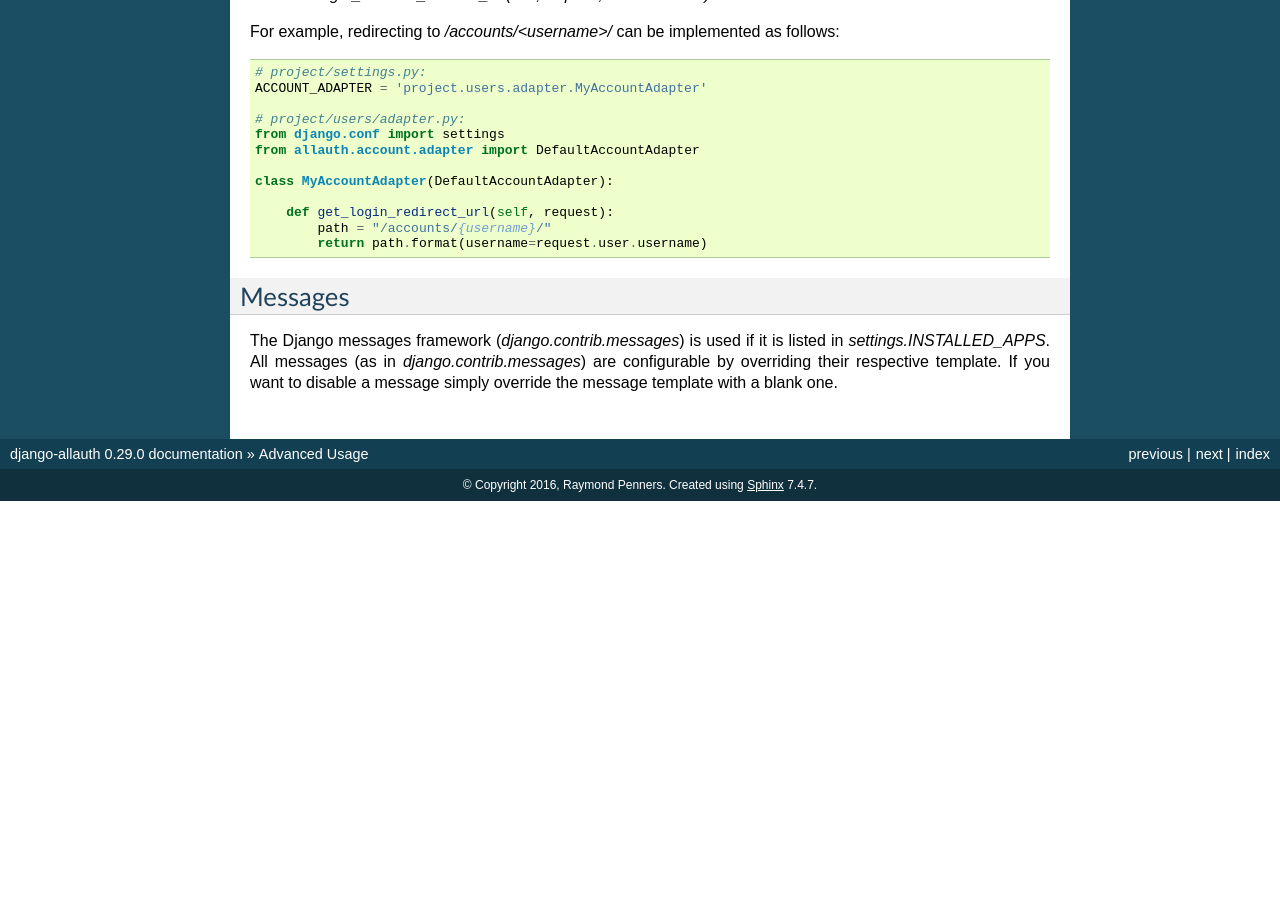
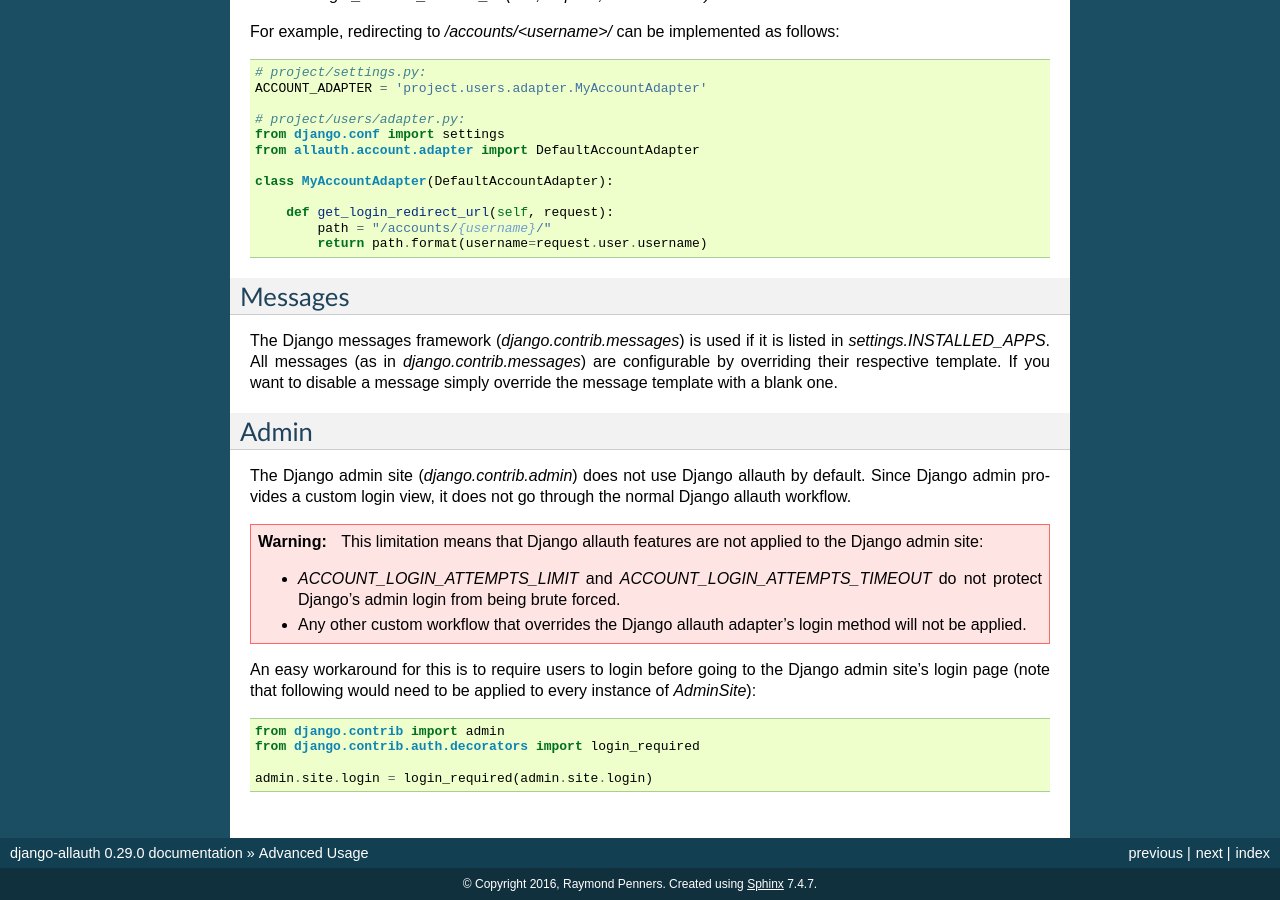
Before and after one commit to LazarBekcic/allauth, a Sphinx documentation site: the page built from docs/advanced.rst, in a window 1280 px wide and 900 px high, scrolled down 2440 px. Built offline with Sphinx 7.4.7, drawn with Linux system fonts in a browser that asks for light colours; before the commit the page ends 2941 px from its top, so only the background shows below that.

Commit message:
Add docs about protecting Django admin via allauth. (#1562)
* Add docs about protecting Django admin via allauth. Fixes #1544

* Remove additional word.

```diff
--- a/docs/advanced.rst
+++ b/docs/advanced.rst
@@ -190,3 +190,31 @@ it is listed in `settings.INSTALLED_APPS`.  All messages (as in
 `django.contrib.messages`) are configurable by overriding their
 respective template. If you want to disable a message simply override
 the message template with a blank one.
+
+Admin
+-----
+
+The Django admin site (`django.contrib.admin`) does not use Django allauth by
+default. Since Django admin provides a custom login view, it does not go through
+the normal Django allauth workflow.
+
+.. warning::
+
+    This limitation means that Django allauth features are not applied to the
+    Django admin site:
+
+    * `ACCOUNT_LOGIN_ATTEMPTS_LIMIT` and `ACCOUNT_LOGIN_ATTEMPTS_TIMEOUT` do not
+      protect Django’s admin login from being brute forced.
+    * Any other custom workflow that overrides the Django allauth adapter's
+      login method will not be applied.
+
+An easy workaround for this is to require users to login before going to the
+Django admin site's login page (note that following would need to be applied to
+every instance of `AdminSite`):
+
+.. code-block:: python
+
+    from django.contrib import admin
+    from django.contrib.auth.decorators import login_required
+
+    admin.site.login = login_required(admin.site.login)
```
